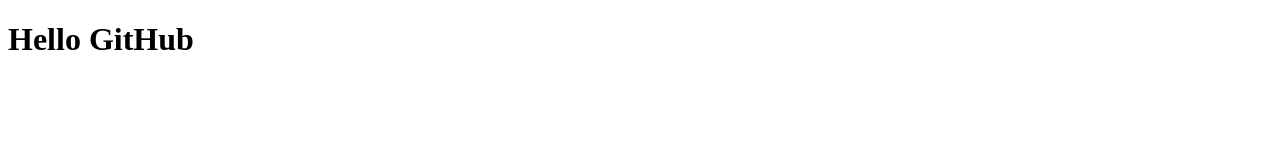
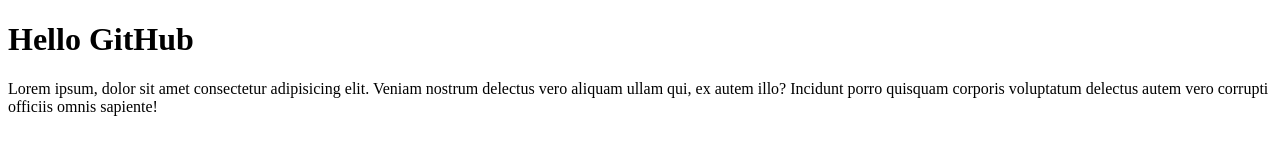
Before and after one commit to Noreon-Front/first-project, a plain HTML site: page index.html in a window 1280 px wide. Drawn offline with Linux system fonts and the light colour scheme.

```diff
--- a/index.html
+++ b/index.html
@@ -6,7 +6,17 @@
     <meta name="viewport" content="width=device-width, initial-scale=1.0" />
     <title>Document</title>
   </head>
+
   <body>
     <h1>Hello GitHub</h1>
+
+    <div>
+      <p>
+        Lorem ipsum, dolor sit amet consectetur adipisicing elit. Veniam nostrum
+        delectus vero aliquam ullam qui, ex autem illo? Incidunt porro quisquam
+        corporis voluptatum delectus autem vero corrupti officiis omnis
+        sapiente!
+      </p>
+    </div>
   </body>
 </html>
```
